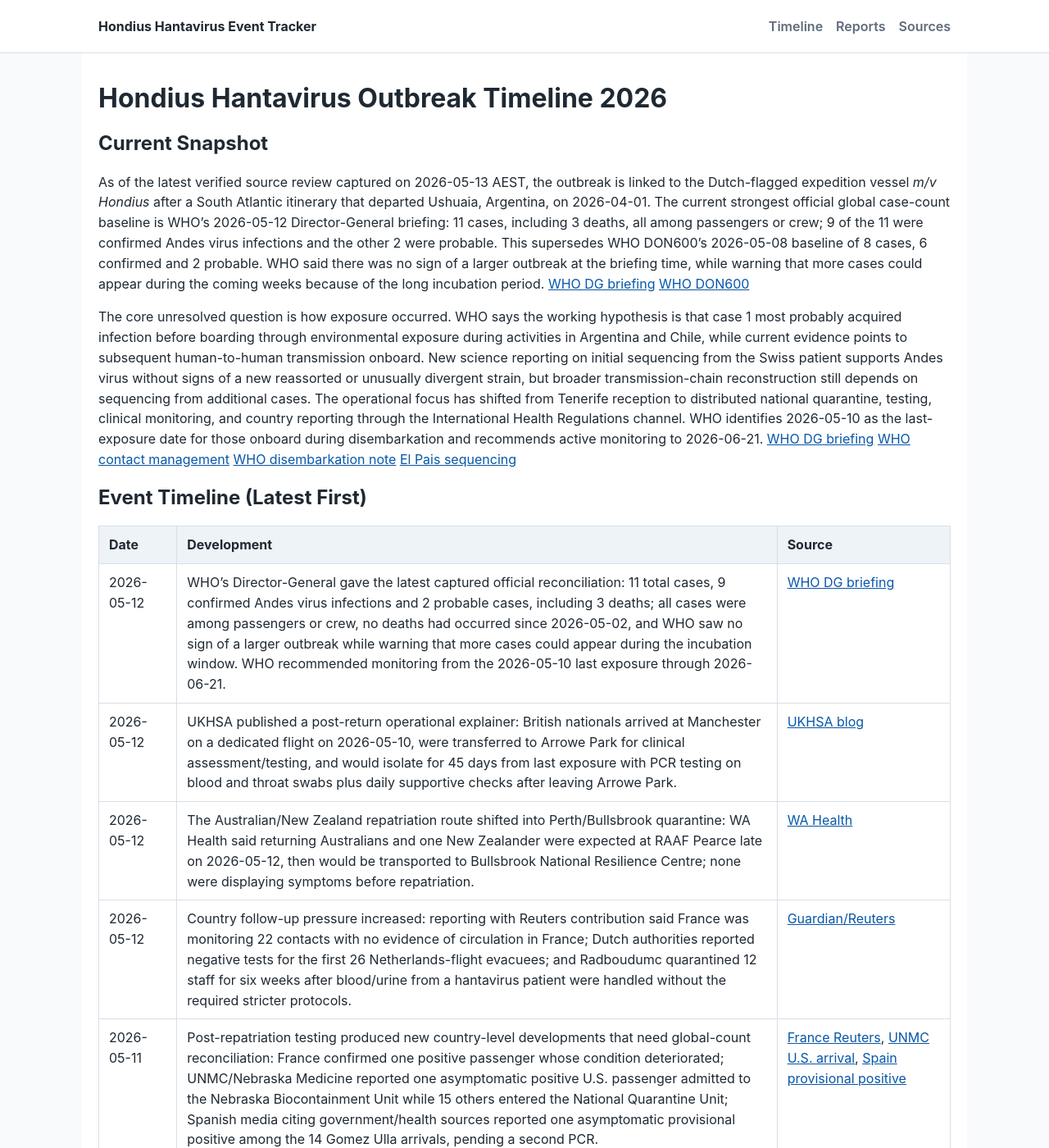
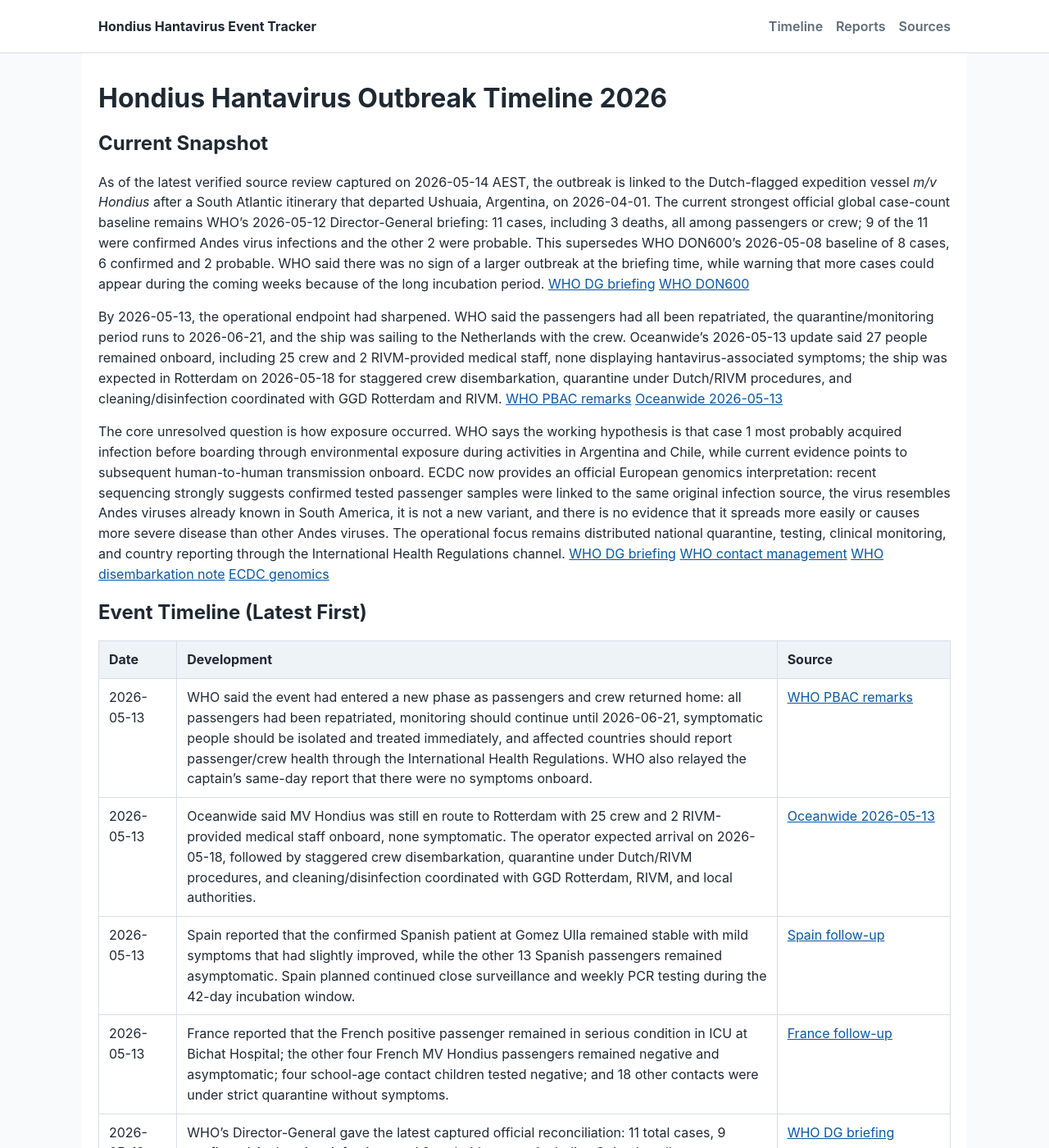
Before and after one commit to FanyuYe/hantavirus-llm-wiki-event-tracker, a Jekyll site: the page built from docs/timeline.md, in a window 1280 px wide and 1400 px high. Shown: the whole window at 82% size. Built offline with Jekyll 4.4.1, drawn with Linux system fonts in a browser that asks for light colours; some of the changed text lies outside the part shown.

Commit message:
Update Hondius event tracker 2026-05-14

```diff
--- a/docs/timeline.md
+++ b/docs/timeline.md
@@ -7,20 +7,27 @@ layout: default
 
 ## Current Snapshot
 
-As of the latest verified source review captured on 2026-05-13 AEST, the outbreak is linked to the Dutch-flagged expedition vessel _m/v Hondius_ after a South Atlantic itinerary that departed Ushuaia, Argentina, on 2026-04-01. The current strongest official global case-count baseline is WHO's 2026-05-12 Director-General briefing: 11 cases, including 3 deaths, all among passengers or crew; 9 of the 11 were confirmed Andes virus infections and the other 2 were probable. This supersedes WHO DON600's 2026-05-08 baseline of 8 cases, 6 confirmed and 2 probable. WHO said there was no sign of a larger outbreak at the briefing time, while warning that more cases could appear during the coming weeks because of the long incubation period. [WHO DG briefing](sources/hondius-hantavirus-who-dg-briefing-2026-05-12.md) [WHO DON600](sources/hondius-hantavirus-who-don600-2026-05-08.md)
+As of the latest verified source review captured on 2026-05-14 AEST, the outbreak is linked to the Dutch-flagged expedition vessel _m/v Hondius_ after a South Atlantic itinerary that departed Ushuaia, Argentina, on 2026-04-01. The current strongest official global case-count baseline remains WHO's 2026-05-12 Director-General briefing: 11 cases, including 3 deaths, all among passengers or crew; 9 of the 11 were confirmed Andes virus infections and the other 2 were probable. This supersedes WHO DON600's 2026-05-08 baseline of 8 cases, 6 confirmed and 2 probable. WHO said there was no sign of a larger outbreak at the briefing time, while warning that more cases could appear during the coming weeks because of the long incubation period. [WHO DG briefing](sources/hondius-hantavirus-who-dg-briefing-2026-05-12.md) [WHO DON600](sources/hondius-hantavirus-who-don600-2026-05-08.md)
 
-The core unresolved question is how exposure occurred. WHO says the working hypothesis is that case 1 most probably acquired infection before boarding through environmental exposure during activities in Argentina and Chile, while current evidence points to subsequent human-to-human transmission onboard. New science reporting on initial sequencing from the Swiss patient supports Andes virus without signs of a new reassorted or unusually divergent strain, but broader transmission-chain reconstruction still depends on sequencing from additional cases. The operational focus has shifted from Tenerife reception to distributed national quarantine, testing, clinical monitoring, and country reporting through the International Health Regulations channel. WHO identifies 2026-05-10 as the last-exposure date for those onboard during disembarkation and recommends active monitoring to 2026-06-21. [WHO DG briefing](sources/hondius-hantavirus-who-dg-briefing-2026-05-12.md) [WHO contact management](sources/hondius-hantavirus-who-contact-management-2026-05-10.md) [WHO disembarkation note](sources/hondius-hantavirus-who-disembarkation-technical-note-2026-05-10.md) [El Pais sequencing](sources/hondius-hantavirus-elpais-genetic-sequencing-2026-05-11.md)
+By 2026-05-13, the operational endpoint had sharpened. WHO said the passengers had all been repatriated, the quarantine/monitoring period runs to 2026-06-21, and the ship was sailing to the Netherlands with the crew. Oceanwide's 2026-05-13 update said 27 people remained onboard, including 25 crew and 2 RIVM-provided medical staff, none displaying hantavirus-associated symptoms; the ship was expected in Rotterdam on 2026-05-18 for staggered crew disembarkation, quarantine under Dutch/RIVM procedures, and cleaning/disinfection coordinated with GGD Rotterdam and RIVM. [WHO PBAC remarks](sources/hondius-hantavirus-who-pbac-remarks-2026-05-13.md) [Oceanwide 2026-05-13](sources/hondius-hantavirus-oceanwide-update-2026-05-13-1815.md)
+
+The core unresolved question is how exposure occurred. WHO says the working hypothesis is that case 1 most probably acquired infection before boarding through environmental exposure during activities in Argentina and Chile, while current evidence points to subsequent human-to-human transmission onboard. ECDC now provides an official European genomics interpretation: recent sequencing strongly suggests confirmed tested passenger samples were linked to the same original infection source, the virus resembles Andes viruses already known in South America, it is not a new variant, and there is no evidence that it spreads more easily or causes more severe disease than other Andes viruses. The operational focus remains distributed national quarantine, testing, clinical monitoring, and country reporting through the International Health Regulations channel. [WHO DG briefing](sources/hondius-hantavirus-who-dg-briefing-2026-05-12.md) [WHO contact management](sources/hondius-hantavirus-who-contact-management-2026-05-10.md) [WHO disembarkation note](sources/hondius-hantavirus-who-disembarkation-technical-note-2026-05-10.md) [ECDC genomics](sources/hondius-hantavirus-ecdc-frontline-genomics-2026-05-11.md)
 
 ## Event Timeline (Latest First)
 
 | Date                     | Development                                                                                                                                                                                                                                                                                                                                                                                             | Source                                                                                                                                                          |
 | ------------------------ | ------------------------------------------------------------------------------------------------------------------------------------------------------------------------------------------------------------------------------------------------------------------------------------------------------------------------------------------------------------------------------------------------------- | --------------------------------------------------------------------------------------------------------------------------------------------------------------- |
+| 2026-05-13               | WHO said the event had entered a new phase as passengers and crew returned home: all passengers had been repatriated, monitoring should continue until 2026-06-21, symptomatic people should be isolated and treated immediately, and affected countries should report passenger/crew health through the International Health Regulations. WHO also relayed the captain's same-day report that there were no symptoms onboard. | [WHO PBAC remarks](sources/hondius-hantavirus-who-pbac-remarks-2026-05-13.md) |
+| 2026-05-13               | Oceanwide said MV Hondius was still en route to Rotterdam with 25 crew and 2 RIVM-provided medical staff onboard, none symptomatic. The operator expected arrival on 2026-05-18, followed by staggered crew disembarkation, quarantine under Dutch/RIVM procedures, and cleaning/disinfection coordinated with GGD Rotterdam, RIVM, and local authorities. | [Oceanwide 2026-05-13](sources/hondius-hantavirus-oceanwide-update-2026-05-13-1815.md) |
+| 2026-05-13               | Spain reported that the confirmed Spanish patient at Gomez Ulla remained stable with mild symptoms that had slightly improved, while the other 13 Spanish passengers remained asymptomatic. Spain planned continued close surveillance and weekly PCR testing during the 42-day incubation window. | [Spain follow-up](sources/hondius-hantavirus-spain-followup-2026-05-13.md) |
+| 2026-05-13               | France reported that the French positive passenger remained in serious condition in ICU at Bichat Hospital; the other four French MV Hondius passengers remained negative and asymptomatic; four school-age contact children tested negative; and 18 other contacts were under strict quarantine without symptoms. | [France follow-up](sources/hondius-hantavirus-france-followup-2026-05-13.md) |
 | 2026-05-12               | WHO's Director-General gave the latest captured official reconciliation: 11 total cases, 9 confirmed Andes virus infections and 2 probable cases, including 3 deaths; all cases were among passengers or crew, no deaths had occurred since 2026-05-02, and WHO saw no sign of a larger outbreak while warning that more cases could appear during the incubation window. WHO recommended monitoring from the 2026-05-10 last exposure through 2026-06-21. | [WHO DG briefing](sources/hondius-hantavirus-who-dg-briefing-2026-05-12.md) |
 | 2026-05-12               | UKHSA published a post-return operational explainer: British nationals arrived at Manchester on a dedicated flight on 2026-05-10, were transferred to Arrowe Park for clinical assessment/testing, and would isolate for 45 days from last exposure with PCR testing on blood and throat swabs plus daily supportive checks after leaving Arrowe Park. | [UKHSA blog](sources/hondius-hantavirus-ukhsa-blog-2026-05-12.md) |
 | 2026-05-12               | The Australian/New Zealand repatriation route shifted into Perth/Bullsbrook quarantine: WA Health said returning Australians and one New Zealander were expected at RAAF Pearce late on 2026-05-12, then would be transported to Bullsbrook National Resilience Centre; none were displaying symptoms before repatriation. | [WA Health](sources/hondius-hantavirus-wa-health-repatriation-2026-05-11.md) |
 | 2026-05-12               | Country follow-up pressure increased: reporting with Reuters contribution said France was monitoring 22 contacts with no evidence of circulation in France; Dutch authorities reported negative tests for the first 26 Netherlands-flight evacuees; and Radboudumc quarantined 12 staff for six weeks after blood/urine from a hantavirus patient were handled without the required stricter protocols. | [Guardian/Reuters](sources/hondius-hantavirus-guardian-who-more-cases-2026-05-12.md) |
 | 2026-05-11               | Post-repatriation testing produced new country-level developments that need global-count reconciliation: France confirmed one positive passenger whose condition deteriorated; UNMC/Nebraska Medicine reported one asymptomatic positive U.S. passenger admitted to the Nebraska Biocontainment Unit while 15 others entered the National Quarantine Unit; Spanish media citing government/health sources reported one asymptomatic provisional positive among the 14 Gomez Ulla arrivals, pending a second PCR. | [France Reuters](sources/hondius-hantavirus-france-positive-reuters-2026-05-11.md), [UNMC U.S. arrival](sources/hondius-hantavirus-unmc-us-arrival-2026-05-11.md), [Spain provisional positive](sources/hondius-hantavirus-spain-provisional-positive-2026-05-11.md) |
 | 2026-05-11               | The Tenerife evacuation phase appears to have concluded: Guardian reported that 120 people from 23 nations were repatriated over 48 hours, MV Hondius left Tenerife toward Rotterdam on Monday evening, and 26 crew plus 2 health workers remained aboard. The Australian-specific flight was reportedly cancelled for timing reasons, with six passengers rerouted through Netherlands flights. | [Guardian French/evacuation complete](sources/hondius-hantavirus-guardian-french-critical-evacuation-complete-2026-05-11.md) |
+| 2026-05-11               | ECDC said sequencing strongly suggested confirmed tested passenger samples were linked to the same original infection source; the outbreak virus was similar to South American Andes viruses and was not a new variant, with no evidence of greater transmissibility or severity. ECDC continued to assess EU/EEA general-population risk as very low. | [ECDC genomics](sources/hondius-hantavirus-ecdc-frontline-genomics-2026-05-11.md) |
 | 2026-05-11               | El Pais reported initial sequencing from a Swiss patient's sample: the virus was Andes virus, no mutation or reassortment suggesting a new strain was found, and the sequence clustered closely with Argentina 2018-2019 Andes isolates. Further sequencing from other cases remains needed to distinguish person-to-person chain evidence from multiple independent exposures. | [El Pais sequencing](sources/hondius-hantavirus-elpais-genetic-sequencing-2026-05-11.md) |
 | 2026-05-10               | WHO published operational guidance for contact management and disembarkation/onward management. The guidance treats MV Hondius passengers and crew as high-risk contacts, defines disembarkation as last exposure for those onboard, recommends daily follow-up and quarantine for 42 days for high-risk contacts, and covers symptomatic isolation, PPE, crew restrictions, luggage, risk communication, and ship sanitation. | [WHO contact management](sources/hondius-hantavirus-who-contact-management-2026-05-10.md), [WHO disembarkation note](sources/hondius-hantavirus-who-disembarkation-technical-note-2026-05-10.md) |
 | 2026-05-10               | MV Hondius arrived at/near Granadilla, Tenerife, and the evacuation/repatriation phase began. Media reporting said Spanish passengers were removed first and flown to Madrid for Gomez Ulla quarantine, British passengers and crew were flown toward Arrowe Park quarantine, and flights were arranged for multiple other national groups. One French repatriated passenger reportedly developed compatible symptoms during the flight and the French group entered strict isolation pending testing. | [Guardian evacuation](sources/hondius-hantavirus-guardian-evacuation-2026-05-10.md), [elDiario live](sources/hondius-hantavirus-eldiario-live-2026-05-10.md) |
@@ -64,10 +71,10 @@ The main control strategy visible in the official record is coordinated case car
 
 ## Open Questions
 
-- Exact exposure source: WHO's working hypothesis points to pre-boarding environmental exposure in Argentina/Chile for case 1 followed by onboard human-to-human transmission, but sequencing and epidemiological investigations remain ongoing.
+- Exact exposure source: WHO's working hypothesis points to pre-boarding environmental exposure in Argentina/Chile for case 1 followed by onboard human-to-human transmission; ECDC sequencing supports a shared original source among tested confirmed passenger samples, but final transmission-chain reconstruction remains ongoing.
 - Case identity reconciliation: WHO now confirms 11 cases, 9 confirmed and 2 probable, but the briefing does not identify each newly confirmed case by country.
-- Passenger and crew follow-up outcomes: repatriation, quarantine, testing, and any later cases after the Canary Islands arrival need daily monitoring, especially the French critical case, the U.S. asymptomatic positive, and the Spanish provisional/confirmed status.
-- Ship/crew endpoint: WHO confirms all passengers left Tenerife and MV Hondius was on its way to the Netherlands, but final Rotterdam arrival, crew quarantine, ship sanitation, and repatriation of remaining crew remain open.
+- Passenger and crew follow-up outcomes: repatriation, quarantine, testing, and any later cases after the Canary Islands arrival need daily monitoring, especially the French serious ICU case, the U.S. asymptomatic positive, and the Spanish confirmed positive.
+- Ship/crew endpoint: Oceanwide expects Rotterdam arrival on 2026-05-18, but final arrival, crew quarantine details, ship sanitation/disinfection protocol, and official clearance for future sailing remain open.
 - Clinical outcomes: latest official sources do not yet resolve the outcomes of the ICU patient in South Africa, the Switzerland case, or the three medically transferred people.
 
 ## Related Pages
@@ -78,6 +85,7 @@ The main control strategy visible in the official record is coordinated case car
 - [Daily report 2026-05-11](reports/2026-05-11.md)
 - [Daily report 2026-05-12](reports/2026-05-12.md)
 - [Daily report 2026-05-13](reports/2026-05-13.md)
+- [Daily report 2026-05-14](reports/2026-05-14.md)
 
 ## Public Provenance
 
@@ -93,18 +101,23 @@ Source cards used by this page:
 - [hondius-hantavirus-who-contact-management-2026-05-10](sources/hondius-hantavirus-who-contact-management-2026-05-10.md)
 - [hondius-hantavirus-who-disembarkation-technical-note-2026-05-10](sources/hondius-hantavirus-who-disembarkation-technical-note-2026-05-10.md)
 - [hondius-hantavirus-who-dg-briefing-2026-05-12](sources/hondius-hantavirus-who-dg-briefing-2026-05-12.md)
+- [hondius-hantavirus-who-pbac-remarks-2026-05-13](sources/hondius-hantavirus-who-pbac-remarks-2026-05-13.md)
 - [hondius-hantavirus-ecdc-assessment-2026-05-06](sources/hondius-hantavirus-ecdc-assessment-2026-05-06.md)
 - [hondius-hantavirus-ecdc-dashboard-2026-05-07](sources/hondius-hantavirus-ecdc-dashboard-2026-05-07.md)
 - [hondius-hantavirus-ecdc-dashboard-2026-05-08](sources/hondius-hantavirus-ecdc-dashboard-2026-05-08.md)
 - [hondius-hantavirus-ecdc-response-activated-2026-05-06](sources/hondius-hantavirus-ecdc-response-activated-2026-05-06.md)
 - [hondius-hantavirus-ecdc-update-2026-05-05](sources/hondius-hantavirus-ecdc-update-2026-05-05.md)
+- [hondius-hantavirus-ecdc-frontline-genomics-2026-05-11](sources/hondius-hantavirus-ecdc-frontline-genomics-2026-05-11.md)
 - [hondius-hantavirus-oceanwide-timeline-2026-05-04](sources/hondius-hantavirus-oceanwide-timeline-2026-05-04.md)
 - [hondius-hantavirus-oceanwide-update-2026-05-06-1445](sources/hondius-hantavirus-oceanwide-update-2026-05-06-1445.md)
 - [hondius-hantavirus-oceanwide-update-2026-05-07-1715](sources/hondius-hantavirus-oceanwide-update-2026-05-07-1715.md)
 - [hondius-hantavirus-oceanwide-update-2026-05-09-2300](sources/hondius-hantavirus-oceanwide-update-2026-05-09-2300.md)
+- [hondius-hantavirus-oceanwide-update-2026-05-13-1815](sources/hondius-hantavirus-oceanwide-update-2026-05-13-1815.md)
 - [hondius-hantavirus-spain-lamoncloa-2026-05-07](sources/hondius-hantavirus-spain-lamoncloa-2026-05-07.md)
 - [hondius-hantavirus-spain-sanidad-rss-2026-05-10](sources/hondius-hantavirus-spain-sanidad-rss-2026-05-10.md)
 - [hondius-hantavirus-spain-provisional-positive-2026-05-11](sources/hondius-hantavirus-spain-provisional-positive-2026-05-11.md)
+- [hondius-hantavirus-spain-followup-2026-05-13](sources/hondius-hantavirus-spain-followup-2026-05-13.md)
+- [hondius-hantavirus-france-followup-2026-05-13](sources/hondius-hantavirus-france-followup-2026-05-13.md)
 - [hondius-hantavirus-ukhsa-update-2026-05-06-captured-2026-05-09](sources/hondius-hantavirus-ukhsa-update-2026-05-06-captured-2026-05-09.md)
 - [hondius-hantavirus-ukhsa-update-2026-05-09](sources/hondius-hantavirus-ukhsa-update-2026-05-09.md)
 - [hondius-hantavirus-ukhsa-blog-2026-05-12](sources/hondius-hantavirus-ukhsa-blog-2026-05-12.md)
```
Also changed, not shown: other parts of docs/timeline.md (+1 -1 lines), docs/index.md (+2 -2 lines), docs/reports/2026-05-14.md (added, +60 -0 lines), docs/reports/index.md (+2 -1 lines), docs/sources/hondius-hantavirus-ecdc-frontline-genomics-2026-05-11.md (added, +35 -0 lines), docs/sources/hondius-hantavirus-france-followup-2026-05-13.md (added, +33 -0 lines), docs/sources/hondius-hantavirus-oceanwide-update-2026-05-13-1815.md (added, +33 -0 lines), docs/sources/hondius-hantavirus-spain-followup-2026-05-13.md (added, +31 -0 lines), docs/sources/hondius-hantavirus-who-pbac-remarks-2026-05-13.md (added, +33 -0 lines), docs/sources/index.md (+31 -1 lines).
